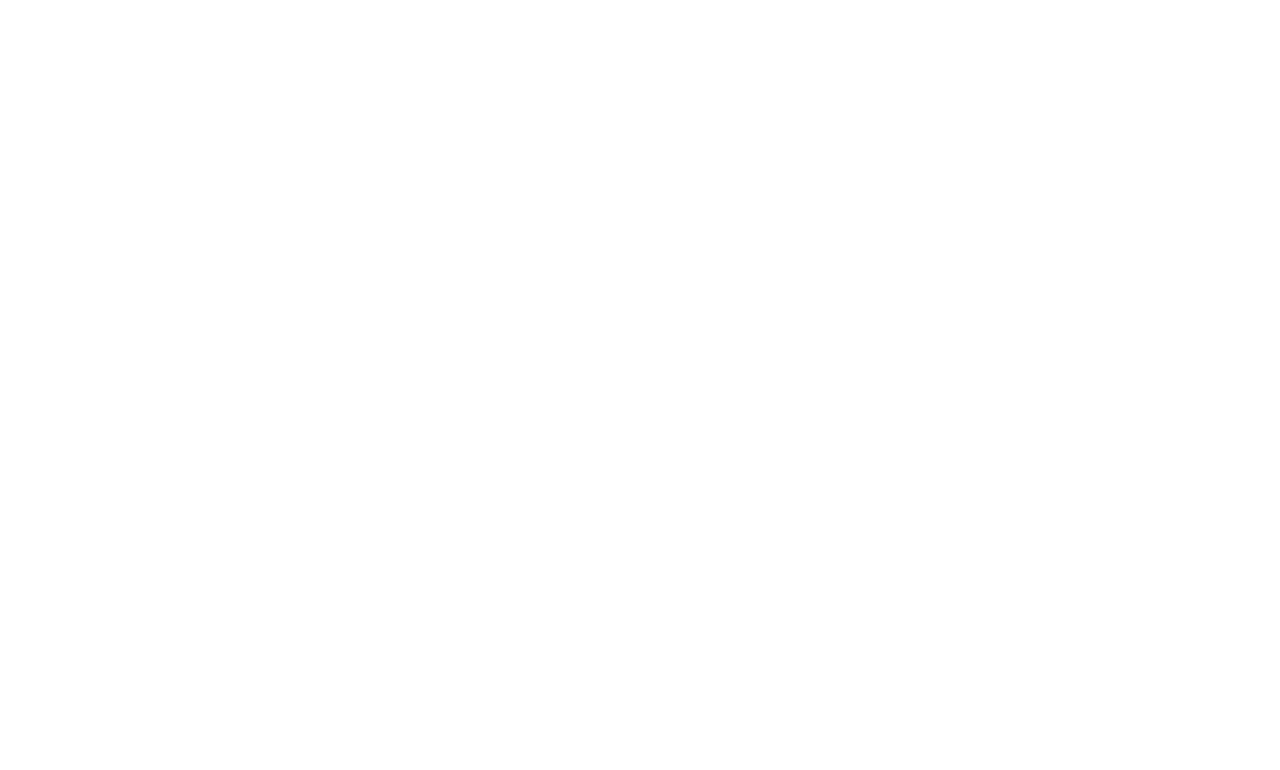
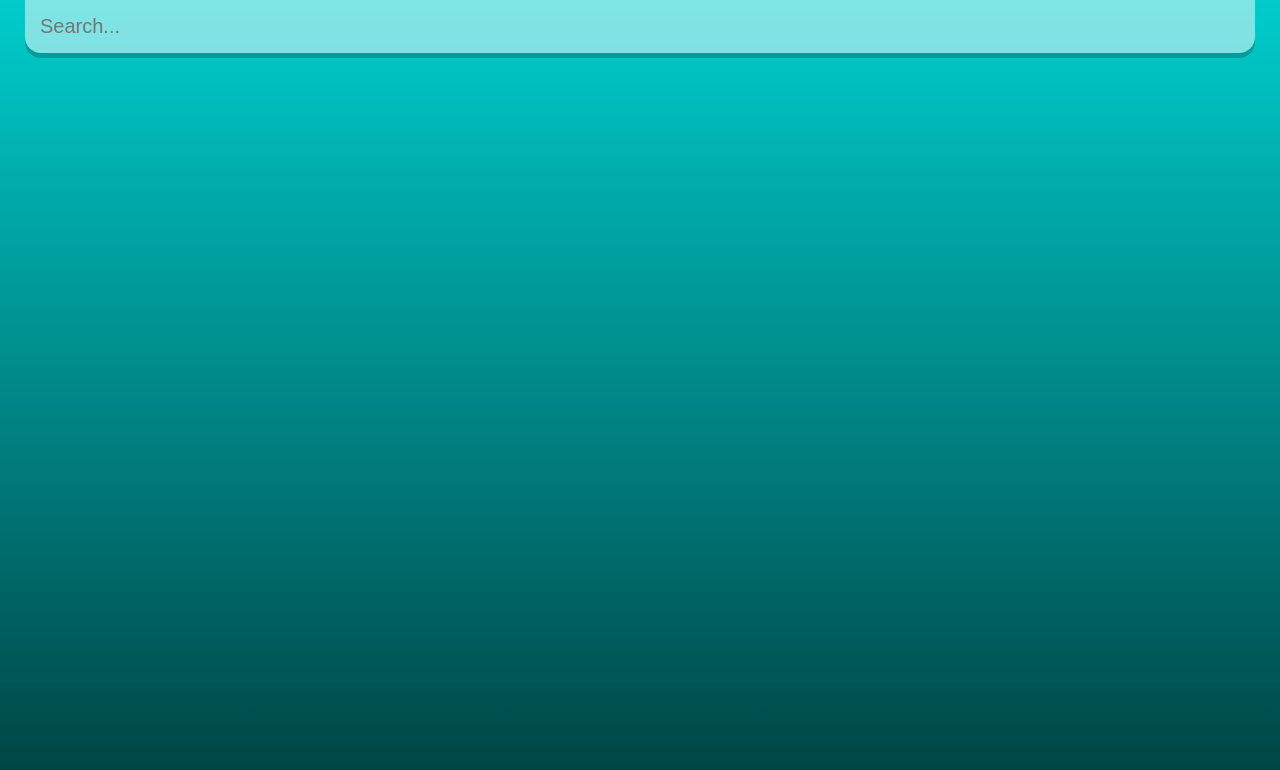
Before and after one commit to QuintonEL/weather-forecast-app, a React (Create React App) app: page / in a window 1280 px wide. Shown: the top 770 px of the page. Built offline with nearby package versions, Linux system fonts and the light colour scheme.

Commit message:
added search bar and base styling for the page

```diff
--- a/src/App.js
+++ b/src/App.js
@@ -1,8 +1,23 @@
+import React from "react";
+
+const api = {
+  key: "8e4863d596f6b5dbac14fc594c9b1ead",
+  base: "https://api.openweathermap.org/data/2.5/"
+}
 
 function App() {
   return (
-    <div className="App">
-
+    <div className="app">
+      <main>
+        <div className="search-box">
+          <input
+            type="text"
+            className="search-bar"
+            placeHolder="Search..."
+          >
+          </input>
+        </div>
+      </main>
     </div>
   );
 }
--- a/src/index.css
+++ b/src/index.css
@@ -1,13 +1,52 @@
-body {
+* {
   margin: 0;
-  font-family: -apple-system, BlinkMacSystemFont, 'Segoe UI', 'Roboto', 'Oxygen',
-    'Ubuntu', 'Cantarell', 'Fira Sans', 'Droid Sans', 'Helvetica Neue',
-    sans-serif;
-  -webkit-font-smoothing: antialiased;
-  -moz-osx-font-smoothing: grayscale;
+  padding: 0;
+  box-sizing: border-box;
 }
 
-code {
-  font-family: source-code-pro, Menlo, Monaco, Consolas, 'Courier New',
-    monospace;
+body {
+  font-family: 'montseratt', sans-serif;
 }
+
+.app {
+  background-color: aqua;
+  background-size: cover;
+  background-position: bottom;
+  transition: 0.4 ease-out;
+}
+
+.app.warm {
+
+}
+
+main {
+  min-height: 100vh;
+  background-image: linear-gradient(to bottom, rgba(0,0,0,0.2), rgba(0,0,0,0.75));
+  padding: 25px;
+}
+
+.search-box{
+  width: 100%;
+  margin: 0 0 75px;
+}
+
+.search-box .search-bar {
+  display: block;
+  width: 100%;
+  padding: 15px;
+  appearance: none;
+  background: none;
+  border: none;
+  outline: none;
+  background-color: rgba(255, 255, 255, 0.5);
+  border-radius: 0 0 16px 16px;
+  margin-top: -25px;
+  box-shadow: 0 5px rgba(0,0,0,0.2);
+  color: #313131;
+  font-size: 20px;
+  transition: 0.4s ease;
+}
+
+.search-box .search-bar:focus {
+  background-color: rgba(255, 255, 255, 0.75);
+}
```
